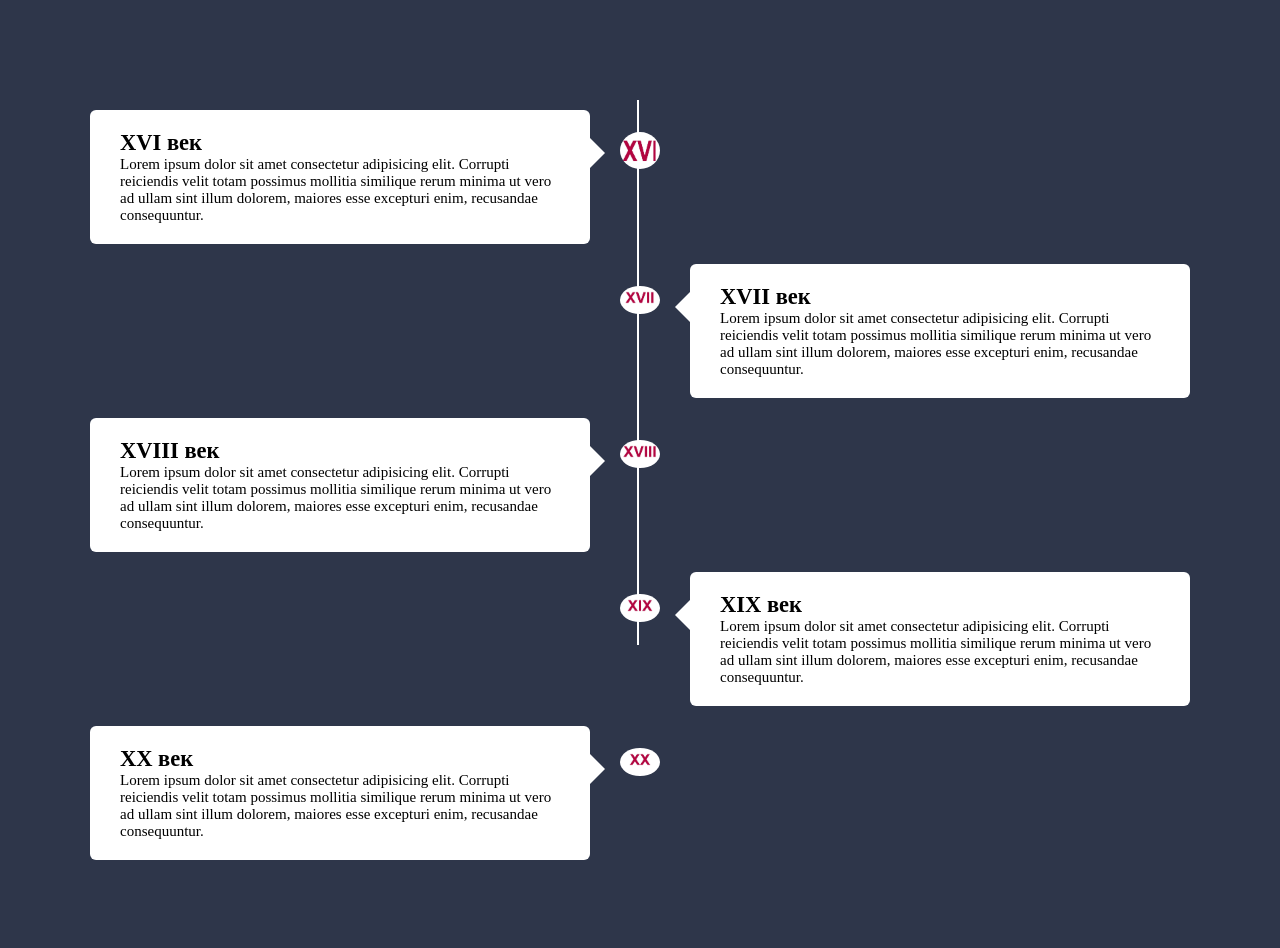
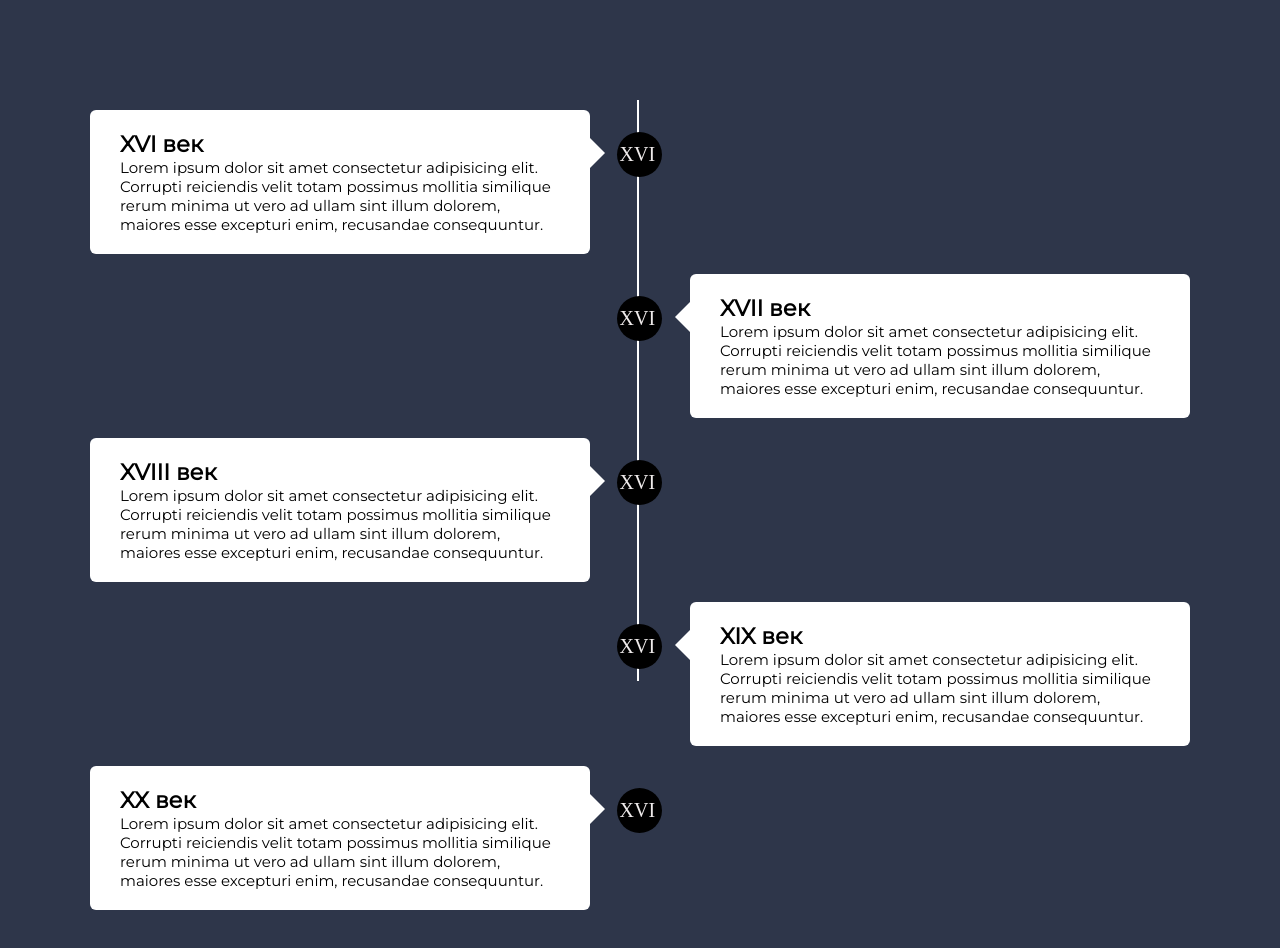
Before and after one commit to newsow/site_history, a plain HTML site: page index.html in a window 1280 px wide. Drawn offline with Linux system fonts and the light colour scheme.

Commit message:
changed home page

```diff
--- a/index.html
+++ b/index.html
@@ -5,11 +5,17 @@
     <meta name="viewport" content="width=device-width, initial-scale=1.0">
     <title>Document</title>
     <link rel="stylesheet" href="./style.css">
+    <link rel="preconnect" href="https://fonts.googleapis.com">
+    <link rel="preconnect" href="https://fonts.gstatic.com" crossorigin>
+    <link href="https://fonts.googleapis.com/css2?family=Montserrat&display=swap" rel="stylesheet">
+
 </head>
 <body>
     <div class="time-line">
         <div class="container left-container">
-            <img src="./images/16.jpg" >
+            <div class="circle">
+                <a href="#">XVI</a>
+            </div>
             <div class="text-box">
                 <h2>XVI век</h2>
                 <p>Lorem ipsum dolor sit amet consectetur adipisicing elit. Corrupti reiciendis velit totam possimus mollitia similique rerum minima ut vero ad ullam sint illum dolorem, maiores esse excepturi enim, recusandae consequuntur. </p>
@@ -17,7 +23,9 @@
             </div>
         </div>
         <div class="container right-container">
-            <img src="./images/17.jpg" >
+            <div class="circle">
+                <a href="#">XVI</a>
+            </div>
             <div class="text-box">
                 <h2>XVII век</h2>
                 <p>Lorem ipsum dolor sit amet consectetur adipisicing elit. Corrupti reiciendis velit totam possimus mollitia similique rerum minima ut vero ad ullam sint illum dolorem, maiores esse excepturi enim, recusandae consequuntur. </p>
@@ -25,7 +33,9 @@
             </div>
         </div>
         <div class="container left-container">
-            <img src="./images/18.jpg" >
+            <div class="circle">
+                <a href="#">XVI</a>
+            </div>
             <div class="text-box">
                 <h2>XVIII век</h2>
                 <p>Lorem ipsum dolor sit amet consectetur adipisicing elit. Corrupti reiciendis velit totam possimus mollitia similique rerum minima ut vero ad ullam sint illum dolorem, maiores esse excepturi enim, recusandae consequuntur. </p>
@@ -33,7 +43,9 @@
             </div>
         </div>
         <div class="container right-container">
-            <img src="./images/19.jpg" >
+            <div class="circle">
+                <a href="#">XVI</a>
+            </div>
             <div class="text-box">
                 <h2>XIX век</h2>
                 <p>Lorem ipsum dolor sit amet consectetur adipisicing elit. Corrupti reiciendis velit totam possimus mollitia similique rerum minima ut vero ad ullam sint illum dolorem, maiores esse excepturi enim, recusandae consequuntur. </p>
@@ -41,7 +53,9 @@
             </div>
         </div>
         <div class="container left-container">
-            <img src="./images/20.jpg" >
+            <div class="circle">
+                <a href="#">XVI</a>
+            </div>
             <div class="text-box">
                 <h2>XX век</h2>
                 <p>Lorem ipsum dolor sit amet consectetur adipisicing elit. Corrupti reiciendis velit totam possimus mollitia similique rerum minima ut vero ad ullam sint illum dolorem, maiores esse excepturi enim, recusandae consequuntur. </p>
--- a/style.css
+++ b/style.css
@@ -2,10 +2,16 @@
     margin: 0;
     padding: 0;
     box-sizing: border-box;
+    @font-face {
+        font-family: 'GERASOL';
+        src: url(./fonts/gerasol.ttf);
+    }
 }
 
 body{
     background: #2e364a;
+    font-family: 'Montserrat', sans-serif;
+
 }
 
 .time-line{
@@ -42,9 +48,6 @@ body{
 .container:nth-child(3){
     animation-delay: 2s;
 }
-.container:nth-child(3){
-    animation-delay: 2s;
-}
 .container:nth-child(4){
     animation-delay: 3s;
 }
@@ -68,17 +71,41 @@ body{
     left:50%;
 }
 
-.container img{
+/* .container img{
     position: absolute;
     width: 40px;
     border-radius: 50%;
     right: -20px;
     top: 32px;
     z-index: 10;
+} */
+
+.circle{
+    position: absolute;
+    width: 45px;
+    height: 45px;
+    border-radius: 50%;
+    background-color: black;
+    z-index: 10;
+    right: -22px;
+    top: 32px;
+    display: flex;
+    justify-content: center;
+    align-items: center;
+
+}
+.container a{
+    font-family: 'GERASOL';
+    font-size: 20px;
+    width: 40px;
+    color: #eeeaea;
+    text-decoration: none;
+
+
 }
 
-.right-container img{
-    left: -20px;
+.right-container .circle{
+    left: -23px;
 }
 
 .time-line::after{
```
Also changed, not shown: fonts/gerasol.ttf (added).
